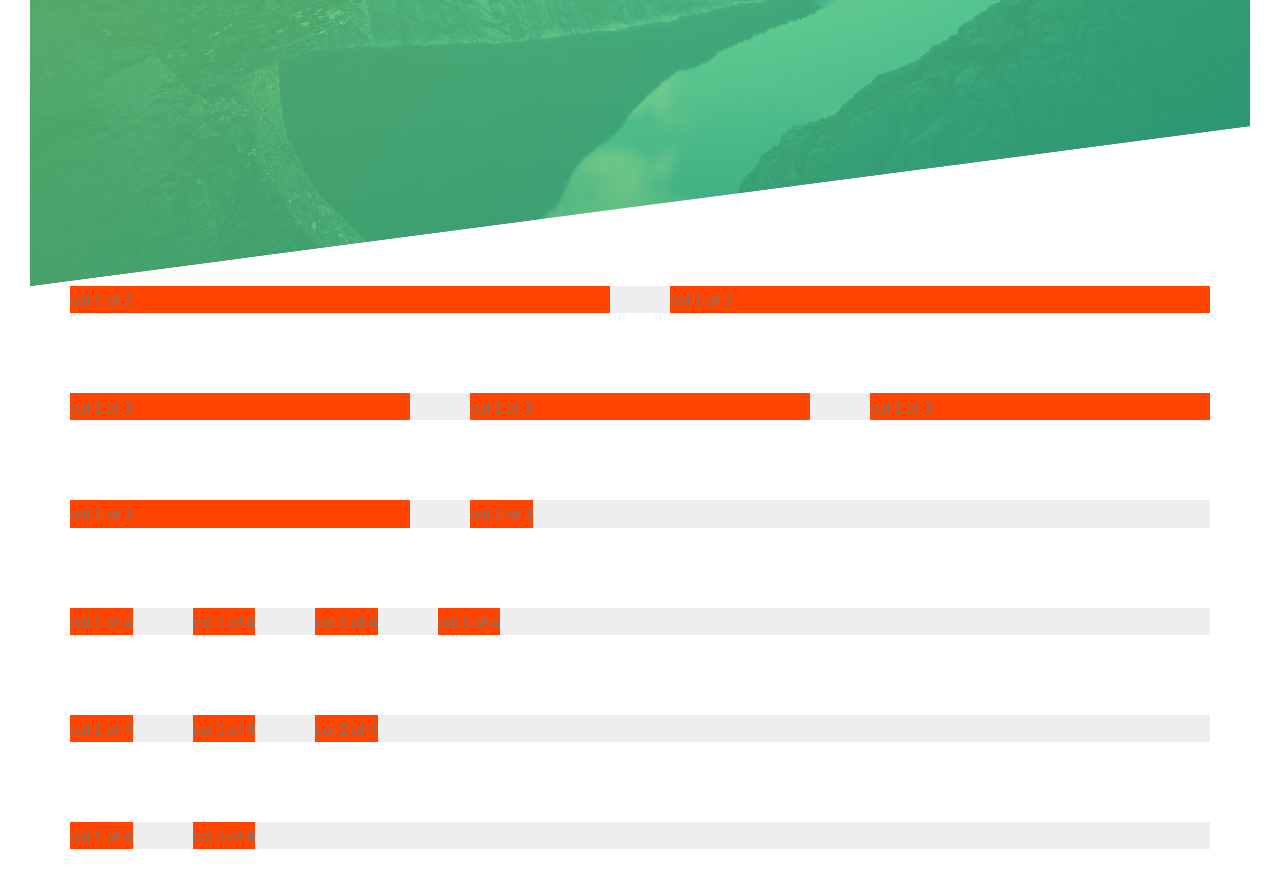
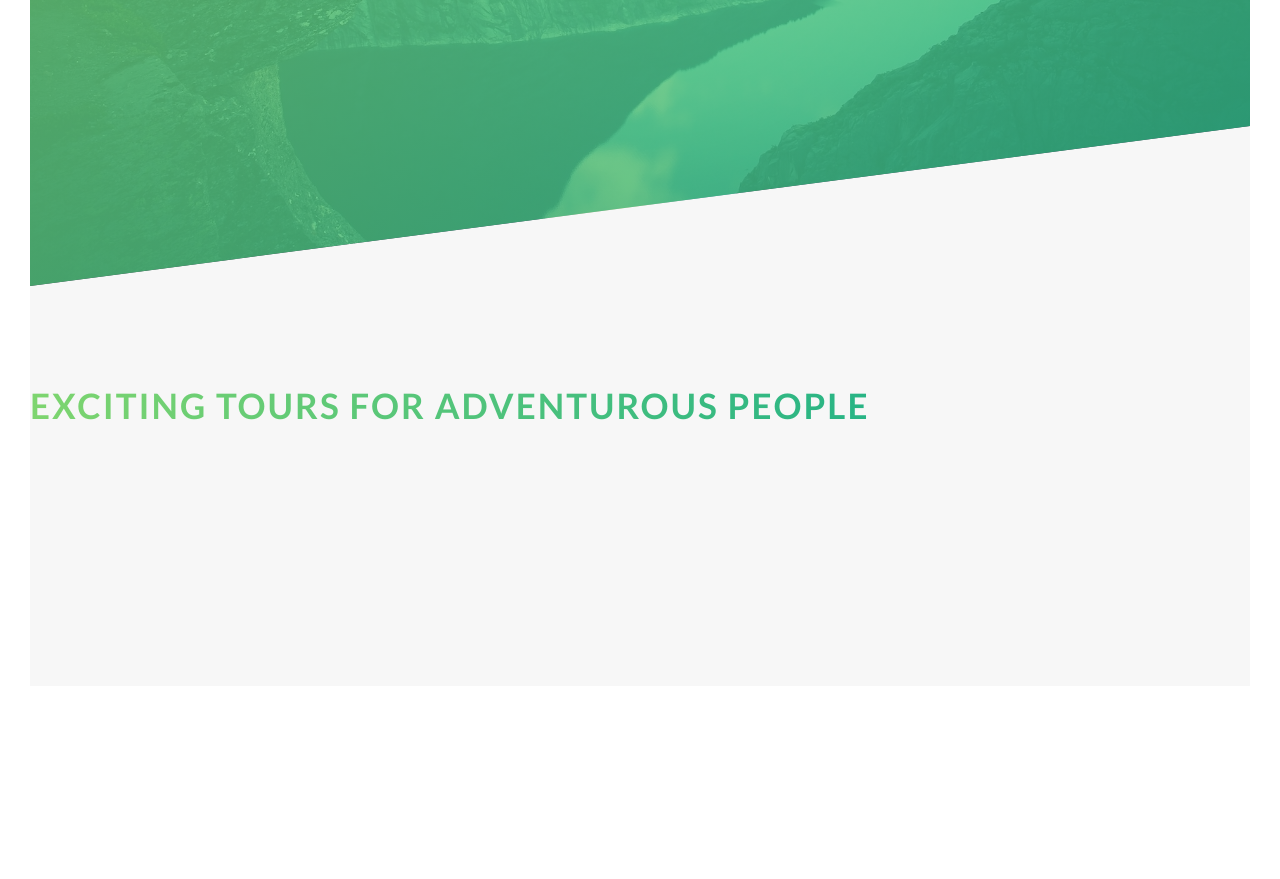
Before and after one commit to TimeBandit/advanced-sass-natours, a website: page index.html in a window 1280 px wide. Shown: the part 504-1383 px from the top of the page. After the commit the page ends 1220 px from the top, so only its background shows below. Drawn offline with Linux system fonts and the light colour scheme.

Commit message:
building section about

```diff
--- a/index.html
+++ b/index.html
@@ -27,7 +27,14 @@
             <a href="#" class="btn btn--white btn--animated">Discover our tours</a>
         </div>
     </header>
-    <section class="grid-test">
+    <main>
+        <section class="section-about">
+            <h2 class="heading-secondary">
+                Exciting tours for adventurous people
+            </h2>
+        </section>
+    </main>
+    <!-- <section class="grid-test">
         <div class="row">
             <div class="col-1-of-2">col 1 of 2</div>
             <div class="col-1-of-2">col 1 of 2</div>
@@ -56,7 +63,7 @@
             <div class="col-1-of-4">col 1 of 4</div>
             <div class="col-3-of-4">col 3 of 4</div>
         </div>
-    </section>
+    </section> -->
 </body>
 
 </html>
--- a/sass/abstracts/_variables.scss
+++ b/sass/abstracts/_variables.scss
@@ -3,6 +3,7 @@ $color-primary: #55c57a;
 $color-primary-light: #7ed56f;
 $color-primary-dark: #28b485;
 $color-grey-dark: #777;
+$color-grey-dark-light-1: #f7f7f7;
 $color-white: #fff;
 $color-black: #000;
 
--- a/sass/base/_typography.scss
+++ b/sass/base/_typography.scss
@@ -33,3 +33,24 @@ body {
     animation: moveInRight 1s ease-out;
   }
 }
+
+.heading-secondary{
+  font-size: 3.5rem;
+  text-transform: uppercase;
+  font-weight: 700;
+  background-image: linear-gradient(to right, $color-primary-light, $color-primary-dark);
+  display: inline-block;
+  // place gradient behind the text
+  -webkit-background-clip: text;
+  // background is clipped around the text
+  background-clip: text;
+  // text made see through so that you can see the clipped background
+  color: transparent;
+  letter-spacing: 2px;
+  transition: all 0.2s;
+
+  &:hover{
+    transform: skewY(2deg) skewX(15deg) scale(1.1);
+    text-shadow: .5rem 1rem 2rem rgba($color-black, 0.2)
+  }
+}
--- a/sass/layout/_grid.scss
+++ b/sass/layout/_grid.scss
@@ -29,4 +29,23 @@
     width: calc((100% - 2 * #{$gutter-horizontal}) / 3);
   }
 
+  .col-1-of-4 {
+    // ⚡ beware ! calc is fussy about the line format
+    width: calc((100% - 3 * #{$gutter-horizontal}) / 4);
+  }
+
+  .col-2-of-3 {
+    // ⚡ beware ! calc is fussy about the line format
+    width: calc(2 * ((100% - 2 * #{$gutter-horizontal}) / 3) + #{$gutter-horizontal});
+  }
+
+  .col-2-of-4 {
+    // ⚡ beware ! calc is fussy about the line format
+    width: calc(2 * ((100% - 3 * #{$gutter-horizontal}) / 4) + #{$gutter-horizontal});
+  }
+
+  .col-3-of-4 {
+    // ⚡ beware ! calc is fussy about the line format
+    width: calc(3 * ((100% - 3 * #{$gutter-horizontal}) / 4) + 2 * #{$gutter-horizontal});
+  }
 }
--- a/sass/pages/_home.scss
+++ b/sass/pages/_home.scss
@@ -0,0 +1,6 @@
+.section-about{
+  background-color: $color-grey-dark-light-1;
+  padding: 25rem 0;
+  // move up the entire section to place under the green slant
+  margin-top: -20vh;
+}
```
Also changed, not shown: css/style.css.
